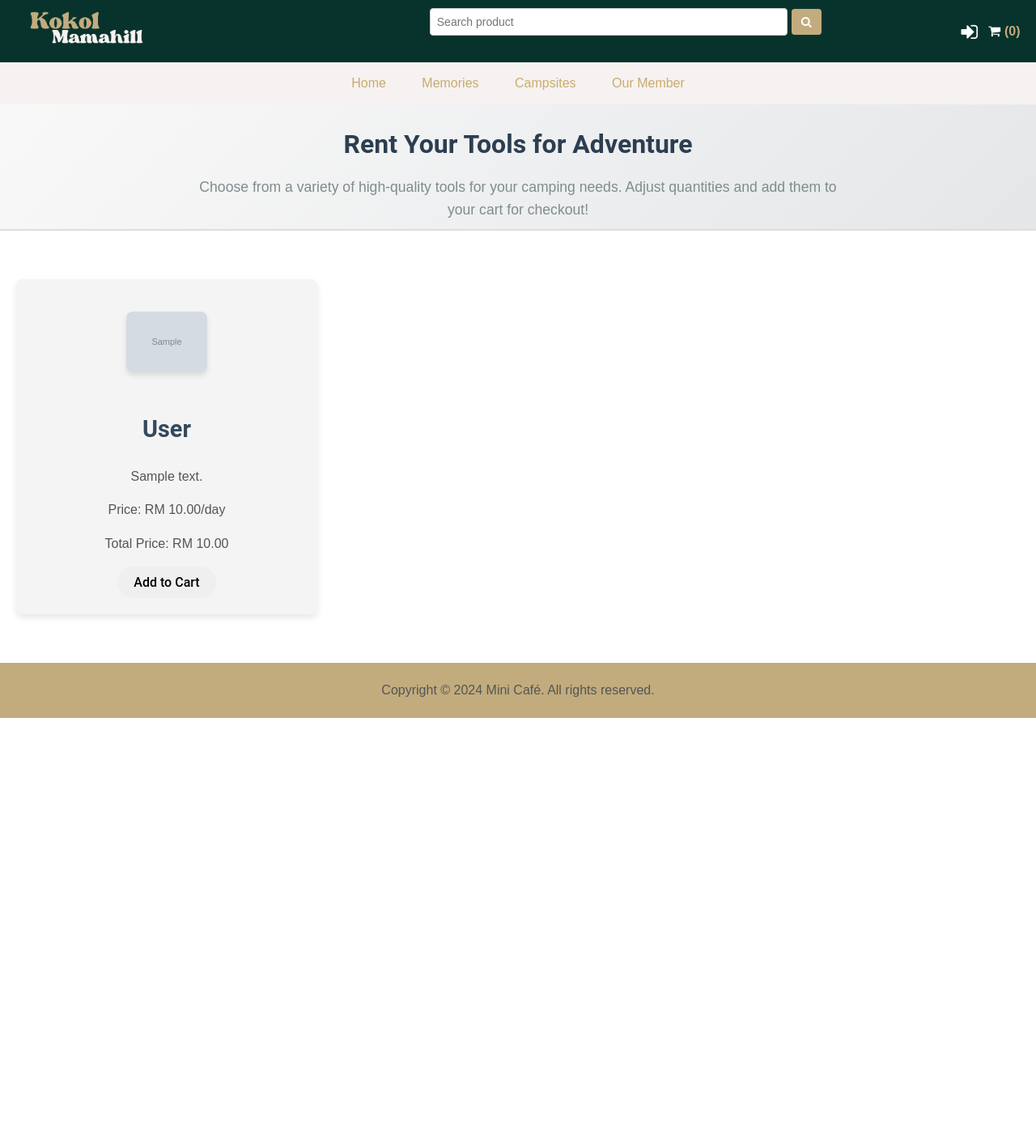
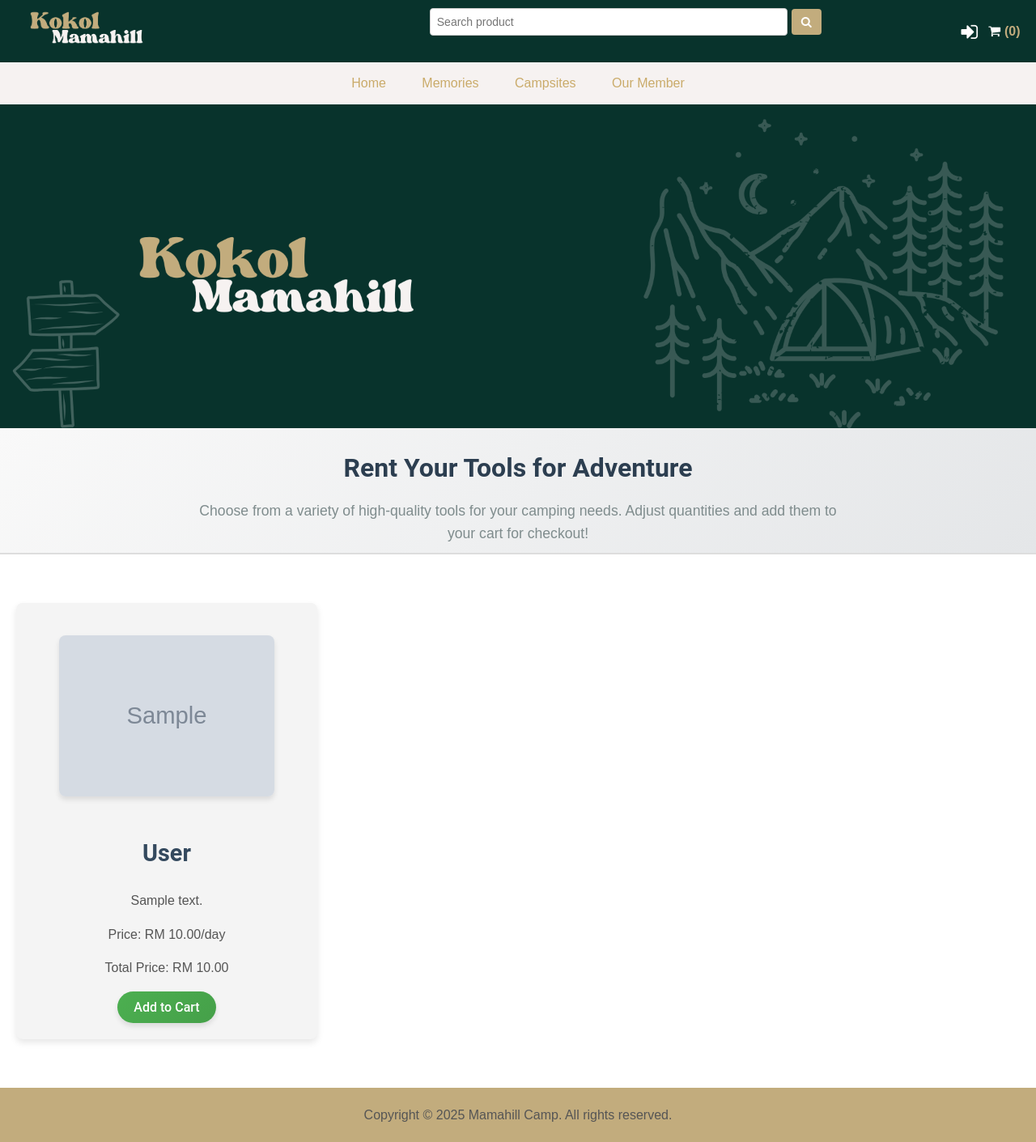
Before and after one commit to okaka00/GROUP-PPMS, a PHP site: page /campsite/tools_rental.php in a window 1280 px wide. Shown: the whole page at 81% size. Before the commit the page ends 887 px from the top, so only its background shows below. Run offline with PHP 8.4, Linux system fonts and the light colour scheme; tables that the repository leaves empty or names only in its code hold one stand-in row (values such as "Sample post"); grey boxes marked "Sample" are stand-in pictures.

Commit message:
tools_rental.php

```diff
--- a/codes/user/tools_rental.php
+++ b/codes/user/tools_rental.php
@@ -2,6 +2,7 @@
 //include db config
 session_start();
 include("config/config.php");
+
 ?>
 <!DOCTYPE html>
 <html lang="en">
@@ -94,7 +95,8 @@ include("config/config.php");
     }
 
     .highlight-image {
-        width: 30%;
+        width: 80%;
+        max-width: 300px;
         margin: 20px auto;
         border-radius: 8px;
         box-shadow: 0 4px 6px rgba(0, 0, 0, 0.1);
@@ -322,6 +324,8 @@ button {
 		<?php
 		include("includes/topNav.php");
 		?>
+		<!-- Place banner under menu for bigger space -->
+		<img class="image" src="img/banner.png">
 
     <!-- Tools Rental Section -->
 <section class="tools-rental">
@@ -357,7 +361,7 @@ button {
 
                     <form method="post" action="cart_action.php?action=add&id=<?= $toolId ?>">
                         <input type="hidden" id="product-quantity-<?= $toolId ?>" name="quantity" value="1">
-                                <button type="submit">Add to Cart</button>
+                        <button type="submit" class="booking-button">Add to Cart</button>
                     </form>
                 </div>
         <?php
@@ -369,16 +373,17 @@ button {
     </div>
 </div>
 
+
 </section>
  <!-- Footer -->
  <footer>
-    <p>Copyright &copy; 2024 Mini Café. All rights reserved.</p>
+    <p>Copyright &copy; 2025 Mamahill Camp. All rights reserved.</p>
   </footer>
   <script>
     function updateQuantity(action, toolId, unitPrice) {
-        const quantitySpan = document.getElementById(quantity-${toolId});
-        const totalPriceSpan = document.getElementById(total-price-${toolId});
-        const quantityInput = document.getElementById(product-quantity-${toolId});
+        const quantitySpan = document.getElementById(`quantity-${toolId}`);
+        const totalPriceSpan = document.getElementById(`total-price-${toolId}`);
+        const quantityInput = document.getElementById(`product-quantity-${toolId}`);
 
         let currentQuantity = parseInt(quantitySpan.textContent);
 
```
Lines whose indentation alone changed are shown as unchanged.
